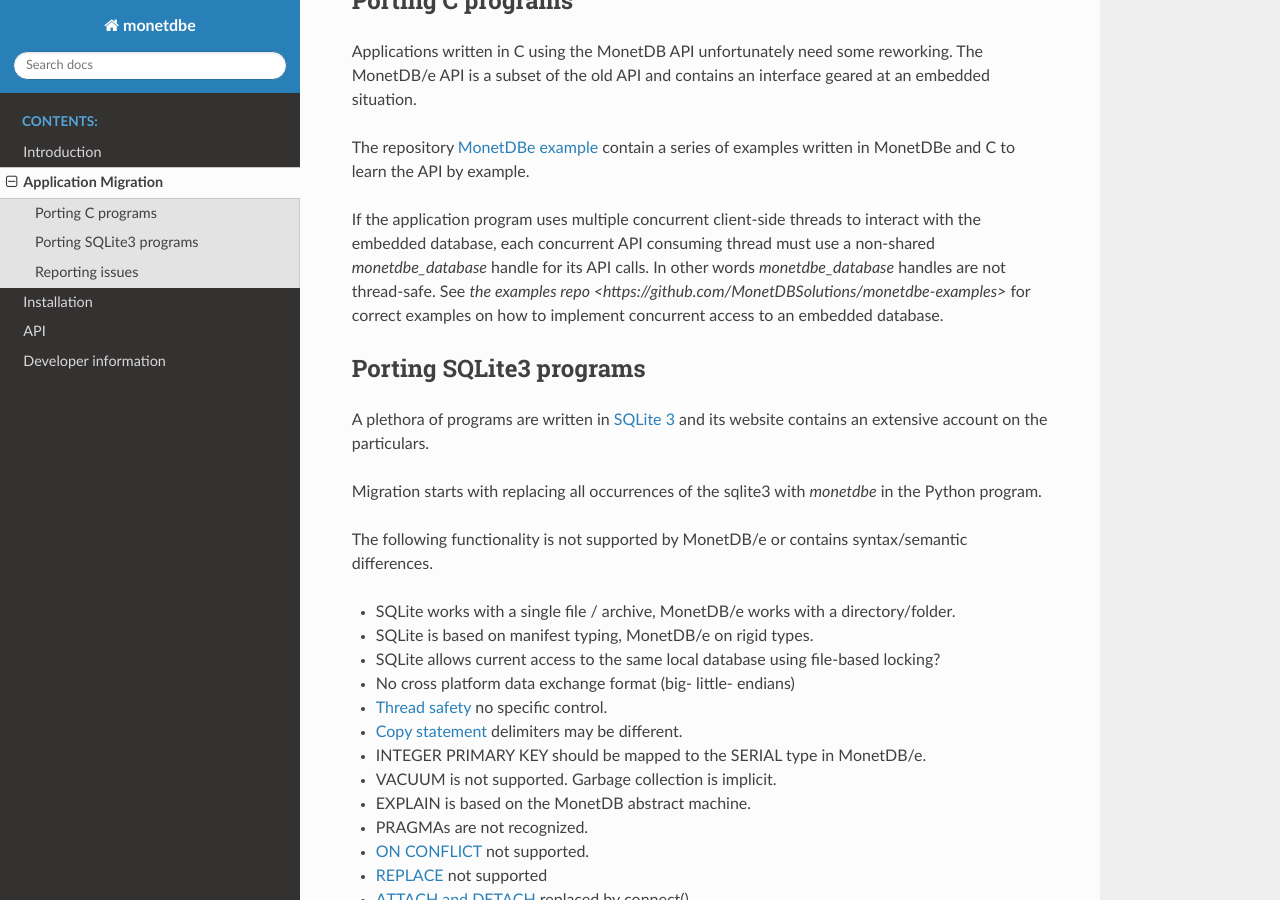
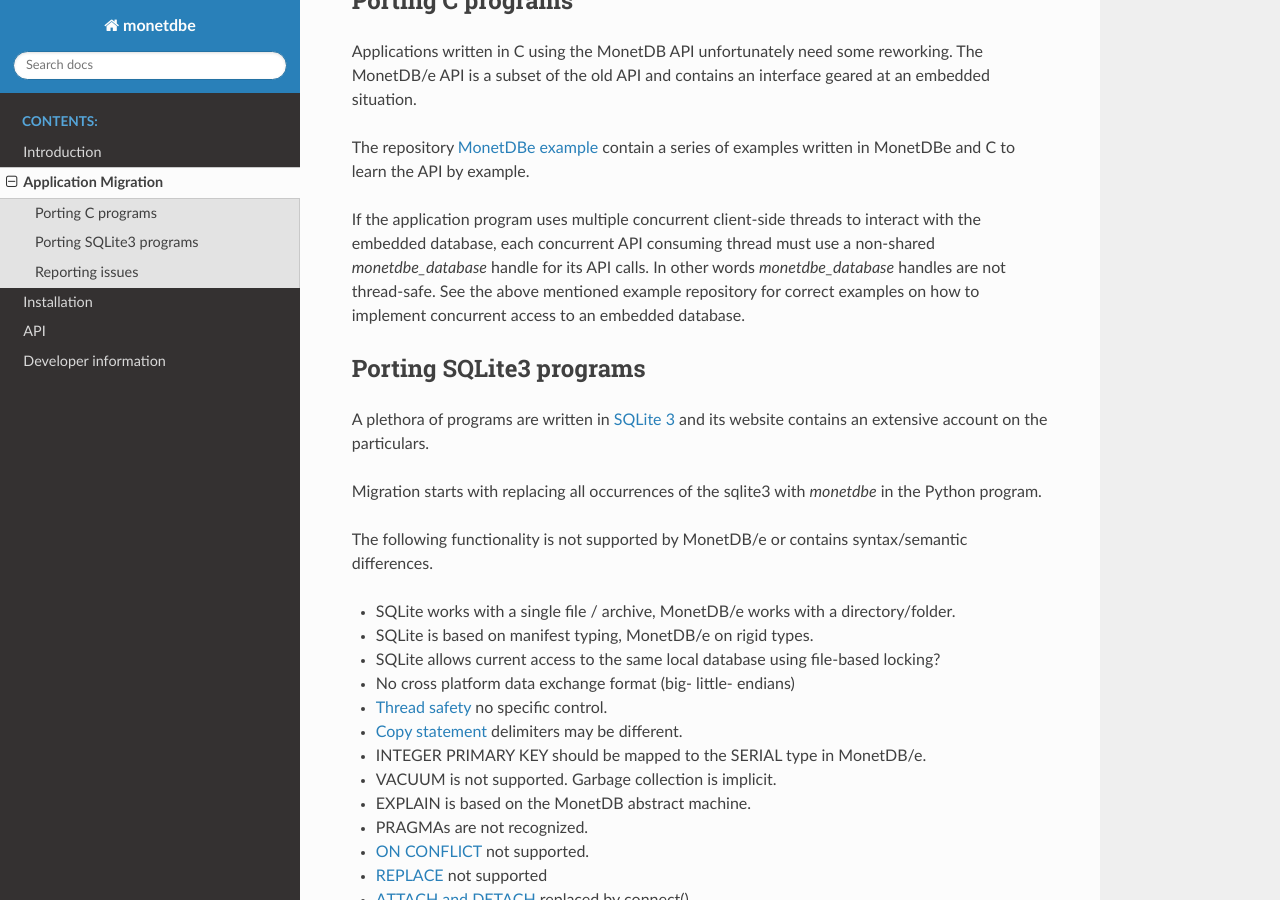
Before and after one commit to MonetDBSolutions/MonetDBe-Python, a Sphinx documentation site: the page built from doc/migrations.rst, in a window 1280 px wide and 900 px high, scrolled down 392 px. Built offline with Sphinx 7.4.7 and the Read the Docs theme 2.0.0, drawn with Linux system fonts in a browser that asks for light colours.

Commit message:
Small fix.

```diff
--- a/doc/migrations.rst
+++ b/doc/migrations.rst
@@ -23,7 +23,7 @@
 
 If the application program uses multiple concurrent client-side threads to interact with the embedded database,
 each concurrent API consuming thread must use a non-shared `monetdbe_database` handle for its API calls.
-In other words `monetdbe_database` handles are not thread-safe. See `the examples repo <https://github.com/MonetDBSolutions/monetdbe-examples>`
+In other words `monetdbe_database` handles are not thread-safe. See the above mentioned example repository
 for correct examples on how to implement concurrent access to an embedded database.
 
 Porting SQLite3 programs
```
